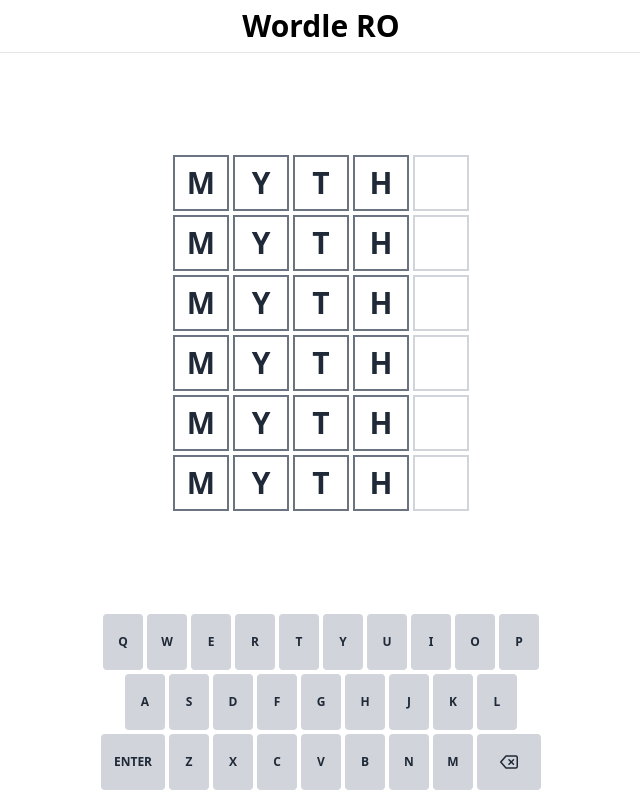
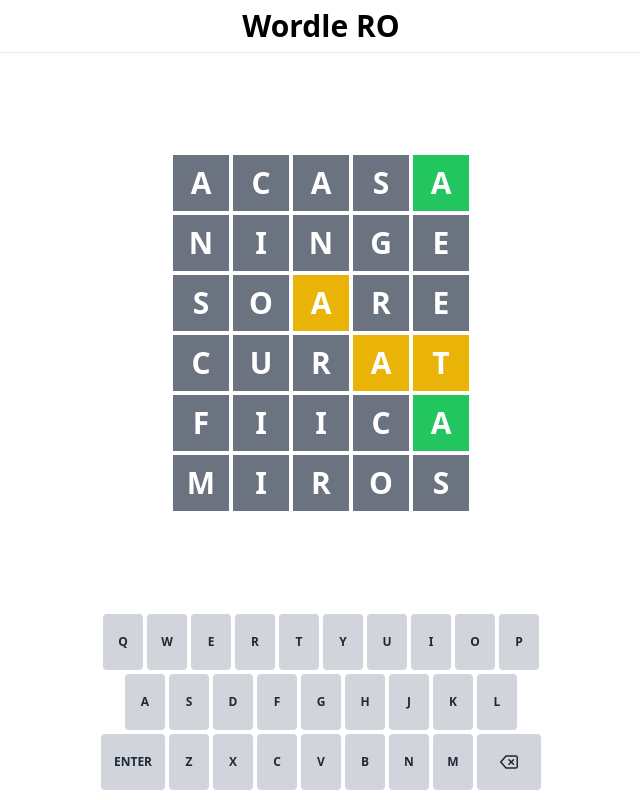
Before and after one commit to danielavornic/wordle-ro, a React (Vite) app: page / in a window 1280 px wide. Shown: the whole page, without its empty margins (319-959 px from the left). Built offline with nearby package versions, Linux system fonts and the light colour scheme.

Commit message:
render correct styles of grid cells according to status

```diff
--- a/src/components/grid/Grid.tsx
+++ b/src/components/grid/Grid.tsx
@@ -1,14 +1,19 @@
 import { FC } from 'react';
 
-import { ROWS_COUNT } from '../../constants/settings';
+import { getRandomWord } from '../../utils/word-utils';
 import GridRow from './GridRow';
 
 const Grid: FC = () => {
+  const answer = getRandomWord();
+
   return (
     <div>
-      {[...Array(ROWS_COUNT)].map((elem, idx) => (
-        <GridRow key={idx} word={'myth'} />
-      ))}
+      <GridRow word={'acasa'} answer={answer} />
+      <GridRow word={'ninge'} answer={answer} />
+      <GridRow word={'soare'} answer={answer} />
+      <GridRow word={'curat'} answer={answer} />
+      <GridRow word={'fiica'} answer={answer} />
+      <GridRow word={'miros'} answer={answer} />
     </div>
   );
 };
--- a/src/components/grid/GridRow.tsx
+++ b/src/components/grid/GridRow.tsx
@@ -1,24 +1,31 @@
-import { FC } from 'react';
+import { FC, useEffect, useState } from 'react';
 
 import { WORD_LENGTH } from '../../constants/settings';
+import { LetterStatus } from '../../types/LetterStatus';
+import { computeGuess } from '../../utils/word-utils';
+
 import GridCell from './GridCell';
 
 interface Props {
   word: string;
+  answer: string;
 }
 
-const GridRow: FC<Props> = ({ word }) => {
+const GridRow: FC<Props> = ({ word, answer }) => {
   const remainingLetters = WORD_LENGTH - word.length;
   const letters = word.split('').concat(Array(remainingLetters).fill(''));
+
+  const [guessStatuses, setGuessStatuses] = useState<LetterStatus[]>([]);
+
+  useEffect(() => {
+    setGuessStatuses(computeGuess(word, answer));
+    console.log(answer);
+  }, [answer]);
 
   return (
     <div className='flex justify-center'>
       {letters.map((letter, idx) => (
-        <GridCell
-          key={idx}
-          letter={letter}
-          status={letter ? 'filled' : 'empty'}
-        />
+        <GridCell key={idx} letter={letter} status={guessStatuses[idx]} />
       ))}
     </div>
   );
```
